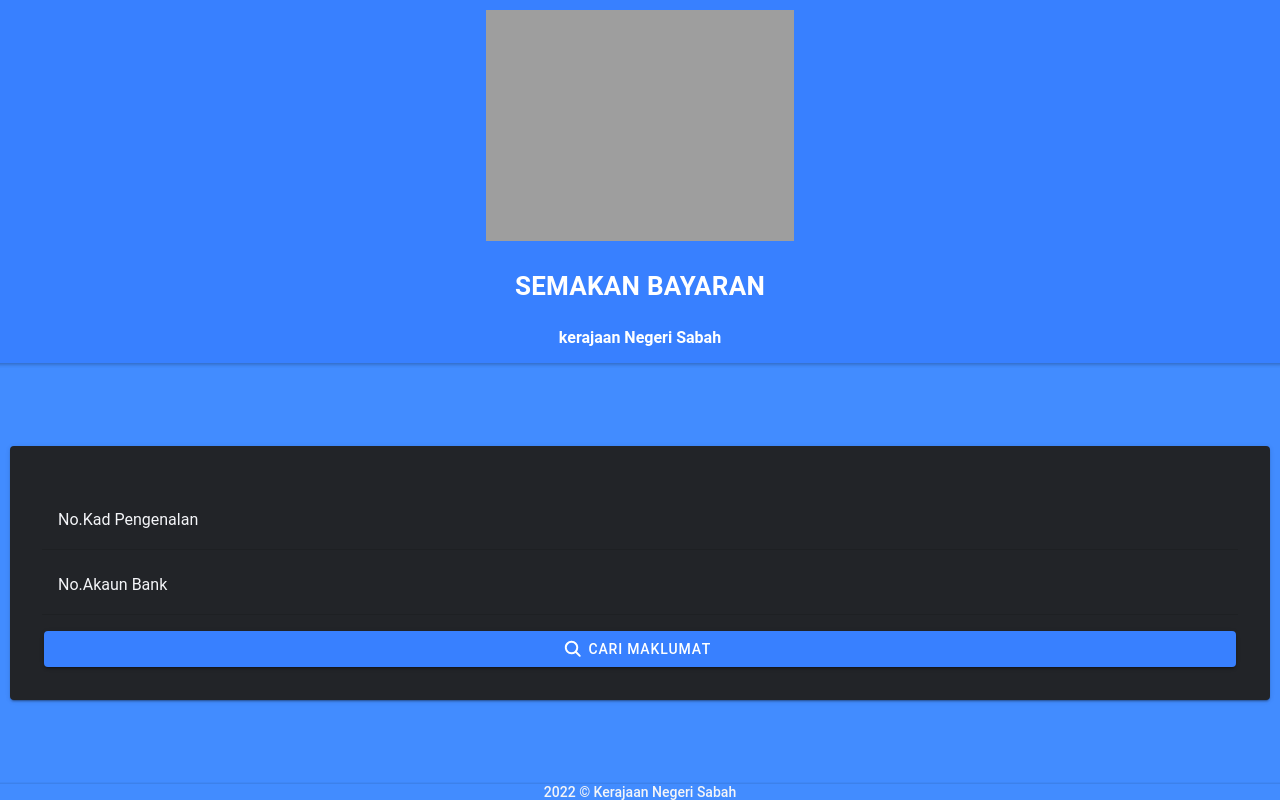
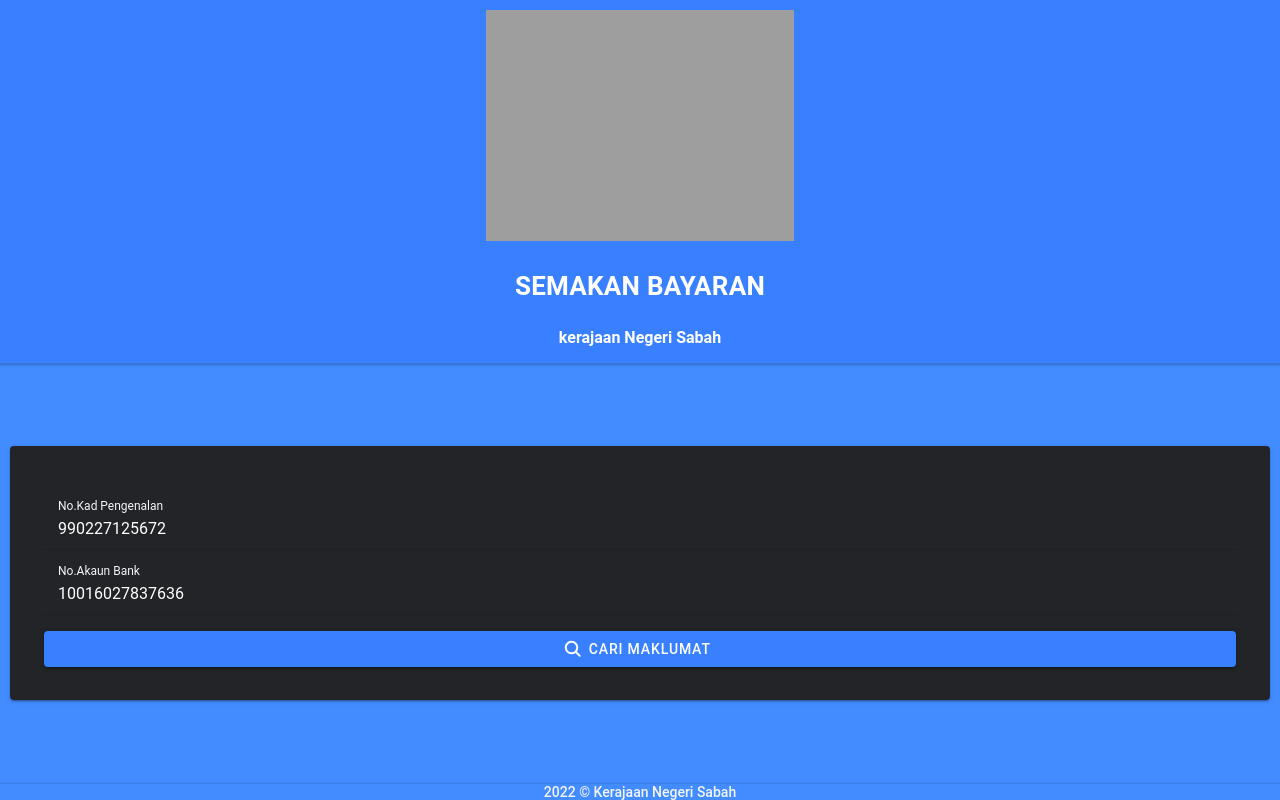
Before and after one commit to acc-centro/S3P_Semakan_Bayaran, a React (Create React App) app: page /home in a window 1280 px wide. Built offline with nearby package versions, Linux system fonts and the light colour scheme.

Commit message:
testing API validation in home.tsx

```diff
--- a/src/pages/Home.tsx
+++ b/src/pages/Home.tsx
@@ -111,15 +111,24 @@
 
   <IonItem color="dark">
     <IonLabel position="floating" color="light">No.Kad Pengenalan</IonLabel>
-    <IonInput type="text" />
+    <IonInput
+    type="text"
+    value={mykad}
+    onIonChange={(e) => setAkaunBank(e.detail.value!)}
+     />
   </IonItem>
 
   <IonItem color="dark">
     <IonLabel position="floating" color="light">No.Akaun Bank</IonLabel>
-    <IonInput type="number" maxlength={16} />
+    <IonInput
+      type="number"
+      maxlength={16}
+      value={akaun_bank}
+      onIonChange={(e) => setAkaunBank(e.detail.value!)}
+      />
   </IonItem >
 
-  <IonButton className="ion-margin-top" type="submit" expand="block" href="/Lists">
+  <IonButton className="ion-margin-top" onClick={handleLogin} expand="block">
     <IonIcon icon={search} slot="start" />
       Cari Maklumat
   </IonButton>
```
